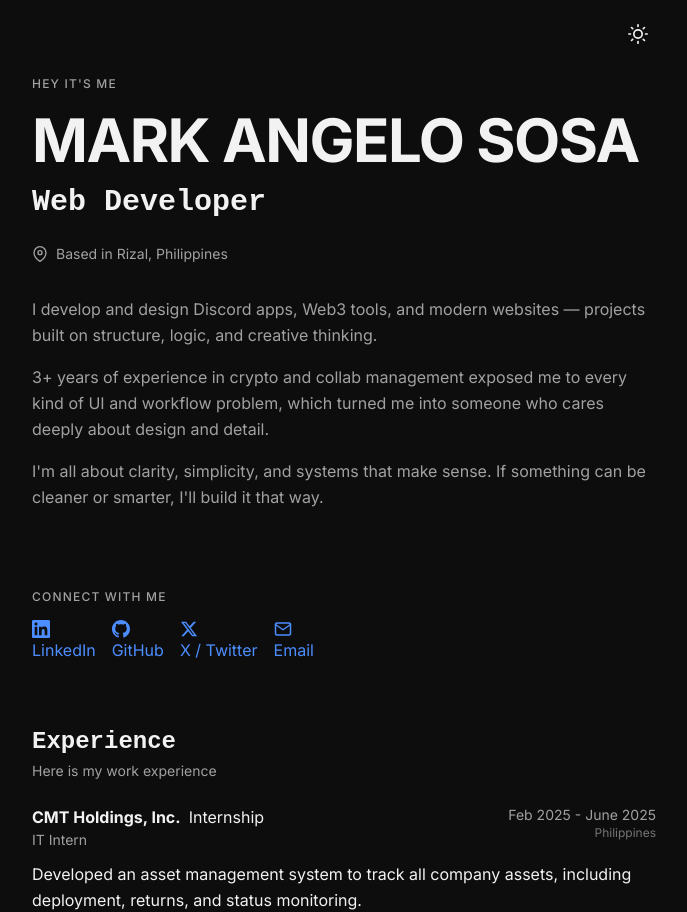
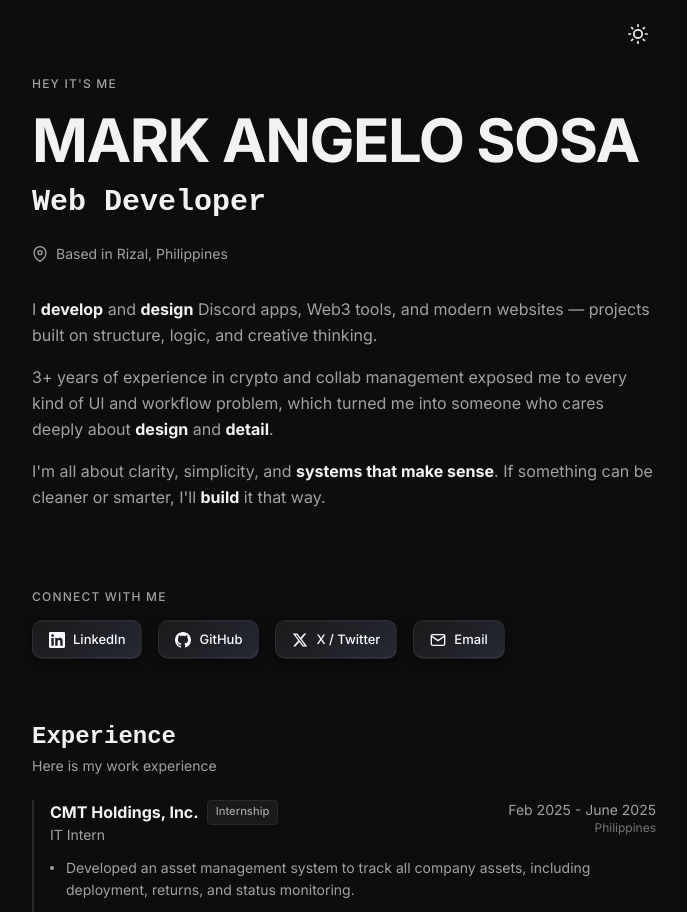
Before and after one commit to Skyyyisthelimitt/Portfolio, a Next.js app: page / in a window 1280 px wide. Shown: the top 912 px of the page, without its empty margins (296-983 px from the left). Built offline with nearby package versions, Linux system fonts and the light colour scheme.

Commit message:
style: Add neumorphic buttons, experience cards, and highlight styles
- Added social-button with inner shadows and gradients
- Added experience-card and experience-badge styles
- Added highlight class for emphasized text
- Updated project card hover to white border

```diff
--- a/src/app/globals.css
+++ b/src/app/globals.css
@@ -98,14 +98,14 @@ a:hover {
 
 /* ===== Project Card ===== */
 .project-card {
-  border-left: 2px solid var(--accent);
+  border-left: 2px solid var(--border);
   padding-left: 1rem;
   margin-bottom: 1.5rem;
   transition: border-color 0.2s ease;
 }
 
 .project-card:hover {
-  border-left-color: var(--accent-hover);
+  border-left-color: var(--text-primary);
 }
 
 .project-card h3 {
@@ -138,24 +138,61 @@ a:hover {
   background-color: var(--bg-secondary);
 }
 
-/* ===== Social Links ===== */
-.social-link {
+/* ===== Social Buttons ===== */
+.social-button {
   display: inline-flex;
   align-items: center;
   gap: 0.5rem;
-  color: var(--text-primary);
-  font-size: 0.875rem;
-  padding: 0.5rem 0;
-  transition: color 0.2s ease;
+  padding: 0.5rem 1rem;
+  font-size: 0.8125rem;
+  font-weight: 500;
+  color: #F9FBFF;
+  background: linear-gradient(145deg, #1A1A1A, #262834);
+  border-radius: 10px;
+  border: 1px solid rgba(255, 255, 255, 0.04);
+  box-shadow:
+    0 3px 10px rgba(0, 0, 0, 0.5),
+    inset 0 1px 1px rgba(255, 255, 255, 0.04),
+    inset 0 -1px 1px rgba(255, 255, 255, 0.06);
+  transition: all 0.2s ease;
+  text-decoration: none;
 }
 
-.social-link:hover {
-  color: var(--accent);
+.social-button:hover {
+  transform: translateY(-2px);
+  box-shadow:
+    0 5px 16px rgba(0, 0, 0, 0.6),
+    inset 0 1px 1px rgba(255, 255, 255, 0.06),
+    inset 0 -1px 1px rgba(255, 255, 255, 0.08);
+  color: #FFFFFF;
 }
 
-.social-link svg {
-  width: 18px;
-  height: 18px;
+.social-button:active {
+  transform: translateY(0);
+}
+
+.social-button svg {
+  width: 16px;
+  height: 16px;
+}
+
+/* Light theme variant */
+[data-theme="light"] .social-button {
+  color: #111111;
+  background: linear-gradient(145deg, #FFFFFF, #F0F0F0);
+  border: 1px solid rgba(0, 0, 0, 0.08);
+  box-shadow:
+    0 4px 12px rgba(0, 0, 0, 0.1),
+    inset 0 1px 1px rgba(255, 255, 255, 0.8),
+    inset 0 -1px 1px rgba(0, 0, 0, 0.05);
+}
+
+[data-theme="light"] .social-button:hover {
+  box-shadow:
+    0 6px 20px rgba(0, 0, 0, 0.15),
+    inset 0 1px 1px rgba(255, 255, 255, 0.9),
+    inset 0 -1px 1px rgba(0, 0, 0, 0.08);
+  color: #000000;
 }
 
 /* ===== Tech Stack Icons ===== */
@@ -177,6 +214,54 @@ a:hover {
 .tech-icon svg {
   width: 20px;
   height: 20px;
+}
+
+/* ===== Experience Section ===== */
+.experience-card {
+  padding-left: 1rem;
+  border-left: 2px solid var(--border);
+  transition: border-color 0.2s ease;
+}
+
+.experience-card:hover {
+  border-left-color: var(--text-primary);
+}
+
+.experience-badge {
+  display: inline-block;
+  padding: 0.15rem 0.5rem;
+  font-size: 0.7rem;
+  font-weight: 500;
+  color: var(--text-secondary);
+  background-color: var(--bg-secondary);
+  border-radius: 4px;
+  border: 1px solid var(--border);
+}
+
+.experience-list {
+  list-style: none;
+  padding: 0;
+  margin: 0;
+}
+
+.experience-list li {
+  position: relative;
+  padding-left: 1rem;
+  margin-bottom: 0.5rem;
+  font-size: 0.875rem;
+  color: var(--text-secondary);
+  line-height: 1.6;
+}
+
+.experience-list li::before {
+  content: '';
+  position: absolute;
+  left: 0;
+  top: 0.6rem;
+  width: 4px;
+  height: 4px;
+  border-radius: 50%;
+  background-color: var(--text-secondary);
 }
 
 /* ===== Animations ===== */
@@ -207,3 +292,9 @@ a:hover {
 .animate-delay-4 {
   animation-delay: 0.4s;
 }
+
+/* ===== Highlight Text ===== */
+.highlight {
+  color: var(--text-primary);
+  font-weight: 700;
+}
```
